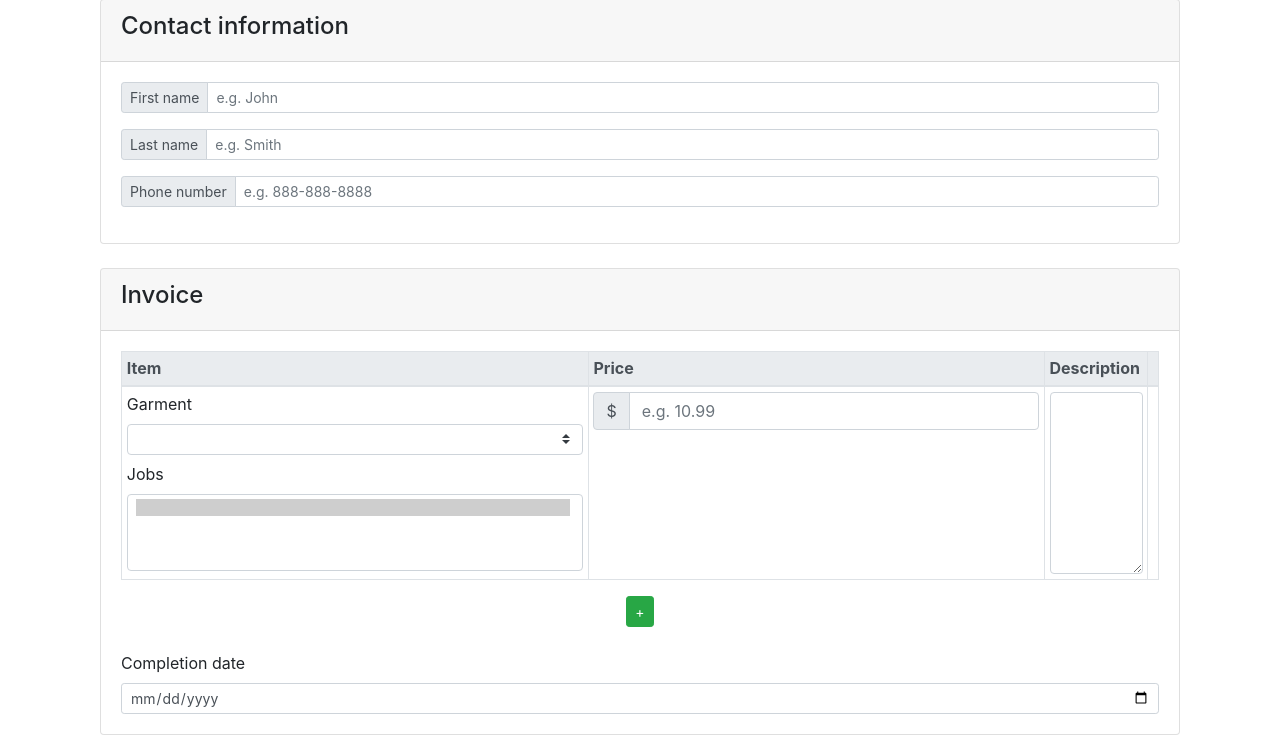
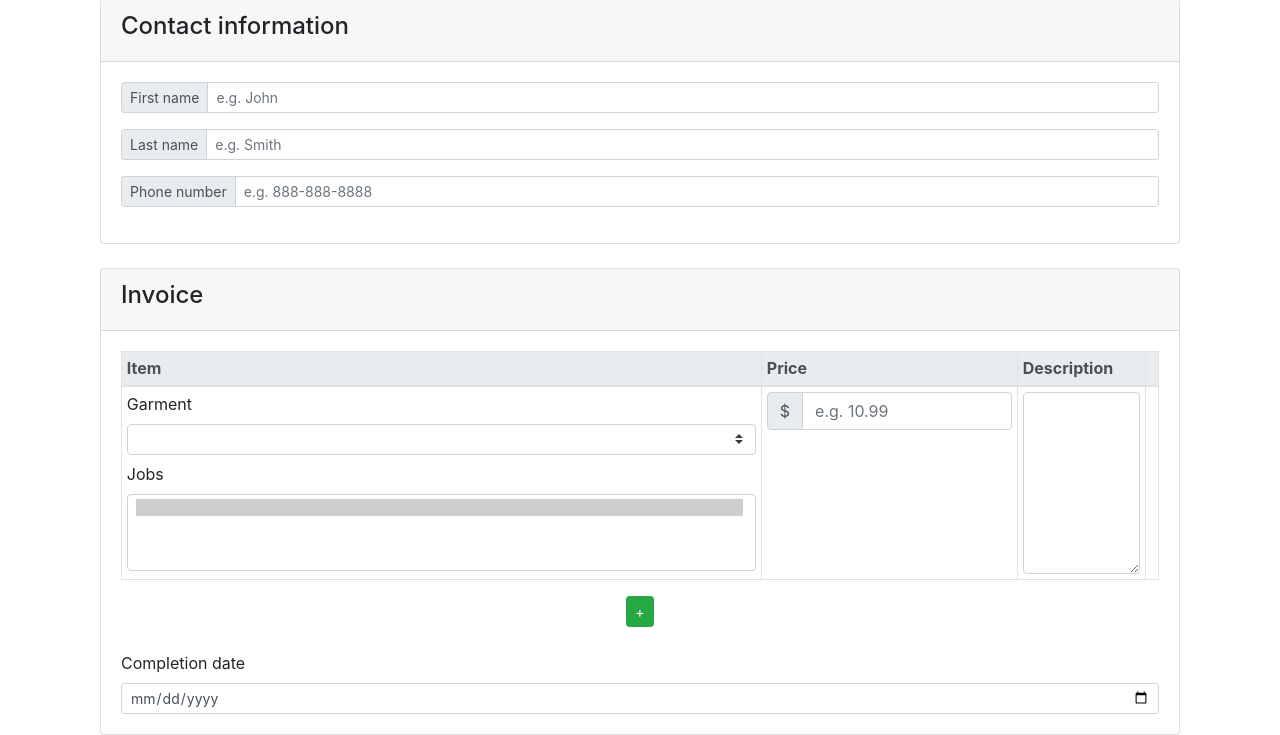
Before and after one commit to thetuh/cedarhilltailor, a Flask app: template templates/create-order.html in a window 1280 px wide. Shown: the part 161-896 px from the top of the page. Run offline with Flask 3, Linux system fonts and the light colour scheme; the template is opened without the code that fills it: values that come from a table or form of the project are taken from there, others are empty; tables that the repository leaves empty hold one stand-in row (values such as "Sample post"); lists and menus that the app fills with data are empty; some libraries are stand-ins or nearby versions.

Commit message:
changed column width

```diff
--- a/templates/create-order.html
+++ b/templates/create-order.html
@@ -65,7 +65,7 @@
           </thead>
           <tbody id="TBody">
             <tr id="TRow">
-              <td class="col-sm" style="width: 45%;">
+              <td class="col-sm" style="width: 50%;">
                 <label for="basic-url">Garment</label>
                 <select class="custom-select custom-select-sm garmentSelect">
                   <option selected disabled></option>
@@ -78,7 +78,7 @@
                   <option selected disabled></option>
                 </select>
               </td>
-              <td>
+              <td style="width: 20%;">
                 <div class="input-group mb-3">
                   <div class="input-group-prepend">
                     <span class="input-group-text" id="basic-addon1">$</span>
```
